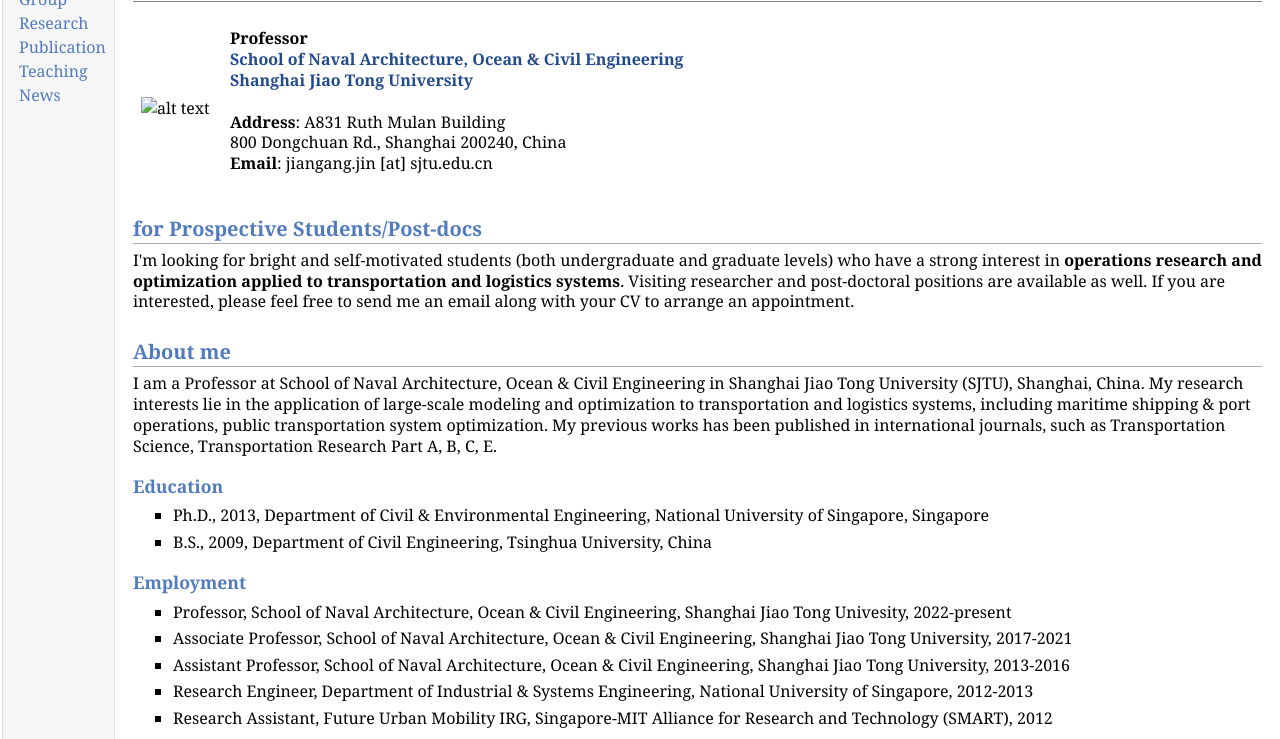
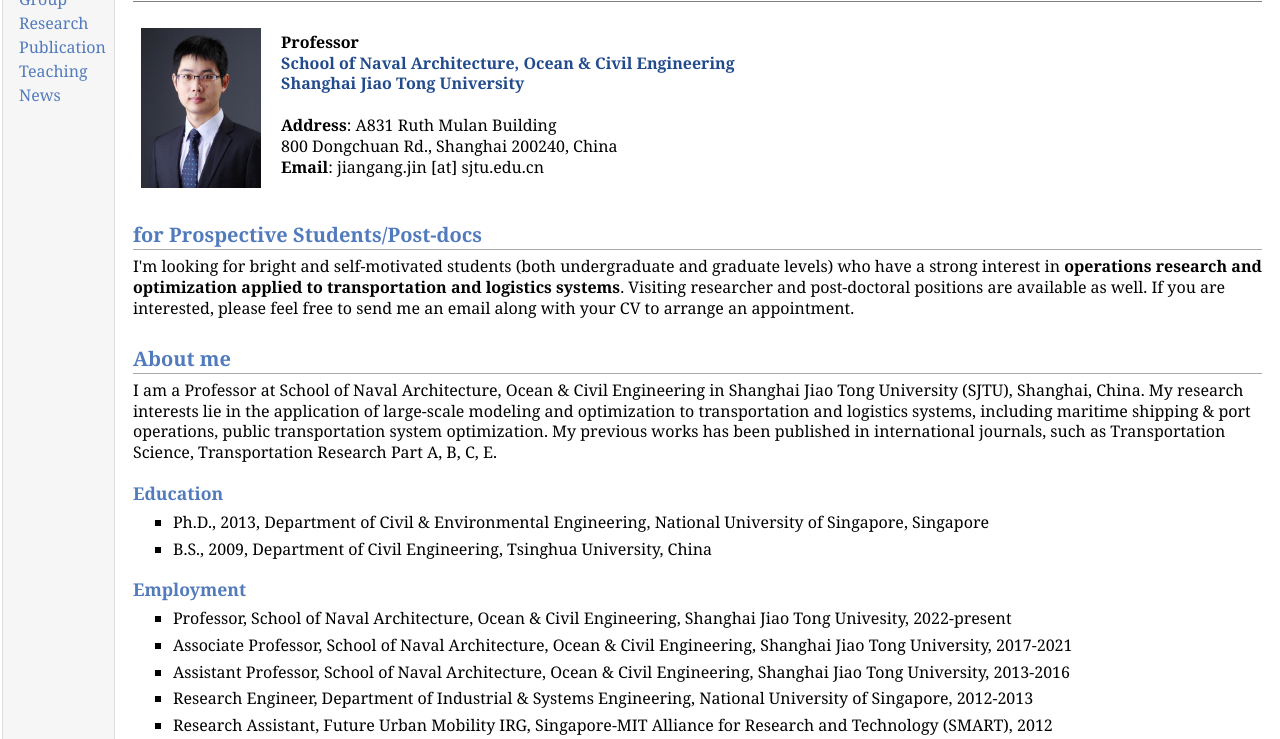
Before and after one commit to jiangangjin/jiangangjin.github.io, a plain HTML site: page index.html in a window 1280 px wide. Shown: the part 48-787 px from the top of the page. Drawn offline with Linux system fonts and the light colour scheme.

Commit message:
Merge remote-tracking branch 'origin/master'

```diff
--- a/index.html
+++ b/index.html
@@ -23,7 +23,7 @@
 <h1>Jiangang Jin (金建钢)</h1>
 </div>
 <table class="imgtable"><tr><td>
-<img src=""../photos/jin_jiangang1.jpg"" alt="alt text" width="120px" height="160px" />&nbsp;</td>
+<img src="photos/jin_jiangang1.jpg" alt="alt text" width="120px" height="160px" />&nbsp;</td>
 <td align="left"><p><b>Professor</b> <br />
 <a href="http://naoce.sjtu.edu.cn"><b>School of Naval Architecture, Ocean &amp; Civil Engineering</b></a> <br />
 <a href="http://www.sjtu.edu.cn"><b>Shanghai Jiao Tong University</b></a> <br />
```
Also changed, not shown: 1 other file.
